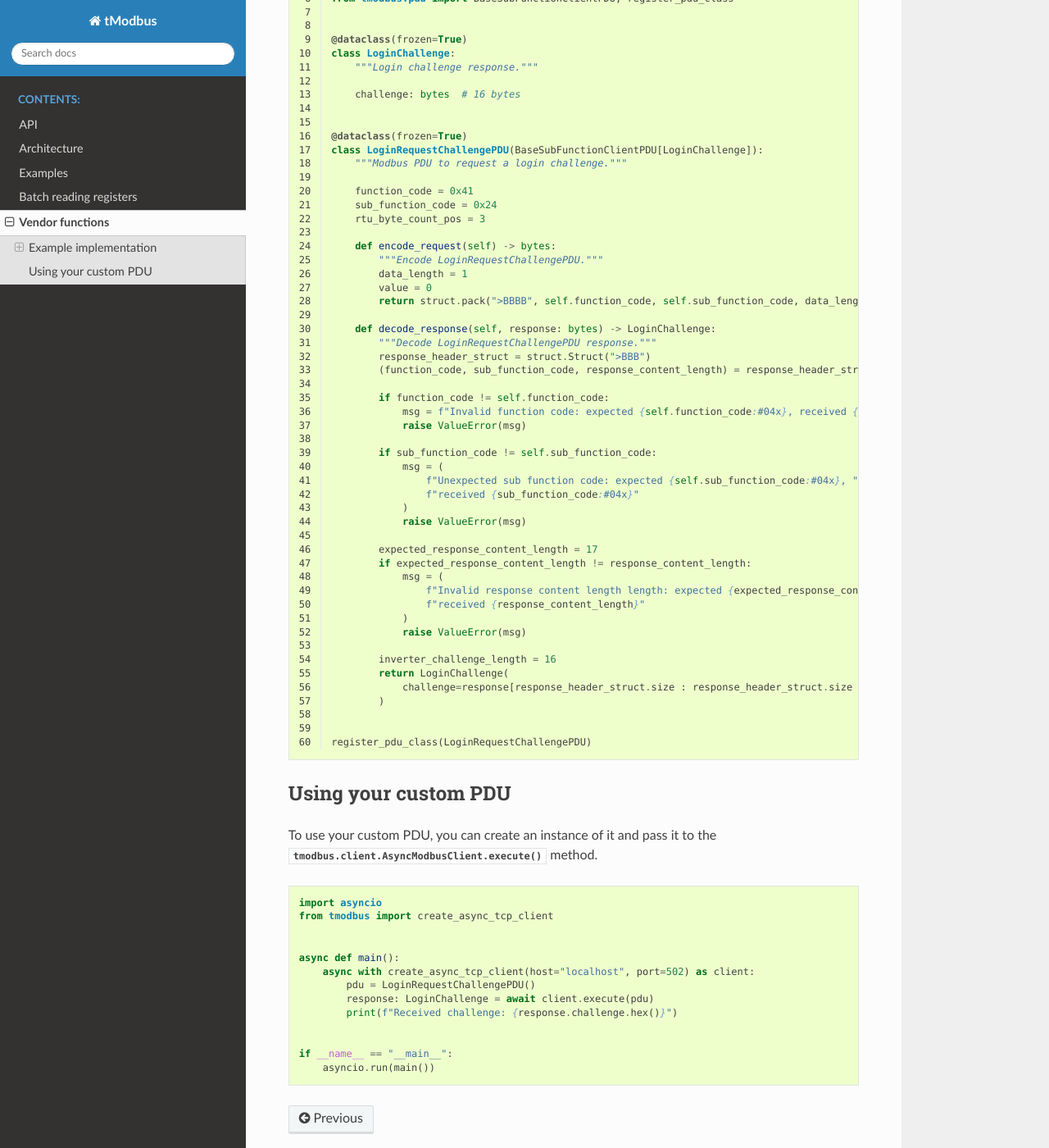
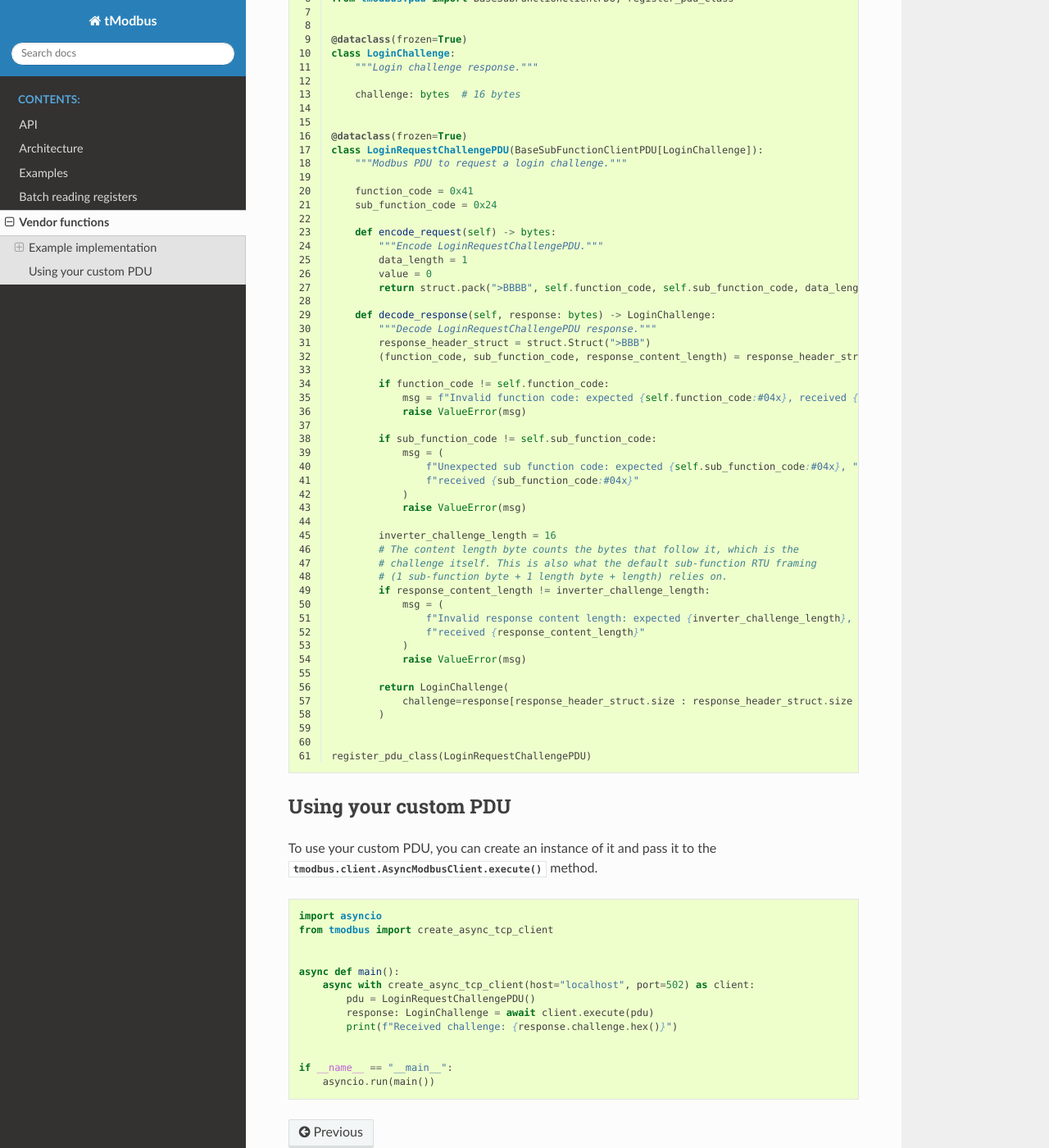
Before and after one commit to wlcrs/tmodbus, a Sphinx documentation site: the page built from docs/source/vendor_functions.rst, in a window 1280 px wide and 1400 px high, scrolled down 1231 px. Shown: the whole window at 82% size. Built offline with Sphinx 7.4.7 and the Read the Docs theme 3.1.0, drawn with Linux system fonts in a browser that asks for light colours; the version number could not be read and is left out.

Commit message:
Fix stale references and examples in the documentation (#34)
- api.rst referenced classes and exceptions that do not exist: point the custom
  PDU base class at BaseClientPDU and rename SlaveDeviceFailureError,
  SlaveDeviceBusyError, and ModbusInvalidResponseError to ServerDeviceFailureError,
  ServerDeviceBusyError, and InvalidResponseError.
- The client docstring examples called read_coils with three positional
  arguments and used read_coils for the discrete inputs example; fix them to the
  real signatures. read_device_identification returns bytes, not strings, so the
  example now shows bytes and how to decode them.
- The vendor function example declared an unused rtu_byte_count_pos and expected
  a content length of 17 for a 16-byte challenge, which does not match the
  default sub-function RTU framing. Make the length check use the challenge
  length so the framing is consistent.
- batch_reading.rst said the example reads 10 registers while the struct and the
  following sentence describe 6.

```diff
--- a/docs/source/batch_reading.rst
+++ b/docs/source/batch_reading.rst
@@ -14,7 +14,7 @@ to define the data structure of the registers we want to read. You can pass any
 :meth:`~tmodbus.pdu.holding_registers_struct.HoldingRegisterReadMixin.read_struct_format`
 method.
 
-For example, if we want to read 10 consecutive holding registers starting from address
+For example, if we want to read 6 consecutive holding registers starting from address
 100, and interpret them as two 32-bit integers followed by a 32-bit float, we can do the
 following:
 
--- a/docs/source/vendor_function_example.py
+++ b/docs/source/vendor_function_example.py
@@ -19,7 +19,6 @@ class LoginRequestChallengePDU(BaseSubFunctionClientPDU[LoginChallenge]):
 
     function_code = 0x41
     sub_function_code = 0x24
-    rtu_byte_count_pos = 3
 
     def encode_request(self) -> bytes:
         """Encode LoginRequestChallengePDU."""
@@ -43,15 +42,17 @@ class LoginRequestChallengePDU(BaseSubFunctionClientPDU[LoginChallenge]):
             )
             raise ValueError(msg)
 
-        expected_response_content_length = 17
-        if expected_response_content_length != response_content_length:
+        inverter_challenge_length = 16
+        # The content length byte counts the bytes that follow it, which is the
+        # challenge itself. This is also what the default sub-function RTU framing
+        # (1 sub-function byte + 1 length byte + length) relies on.
+        if response_content_length != inverter_challenge_length:
             msg = (
-                f"Invalid response content length length: expected {expected_response_content_length}, "
+                f"Invalid response content length: expected {inverter_challenge_length}, "
                 f"received {response_content_length}"
             )
             raise ValueError(msg)
 
-        inverter_challenge_length = 16
         return LoginChallenge(
             challenge=response[response_header_struct.size : response_header_struct.size + inverter_challenge_length]
         )
```
Also changed, not shown: docs/source/api.rst (+6 -6 lines), 1 other file.
